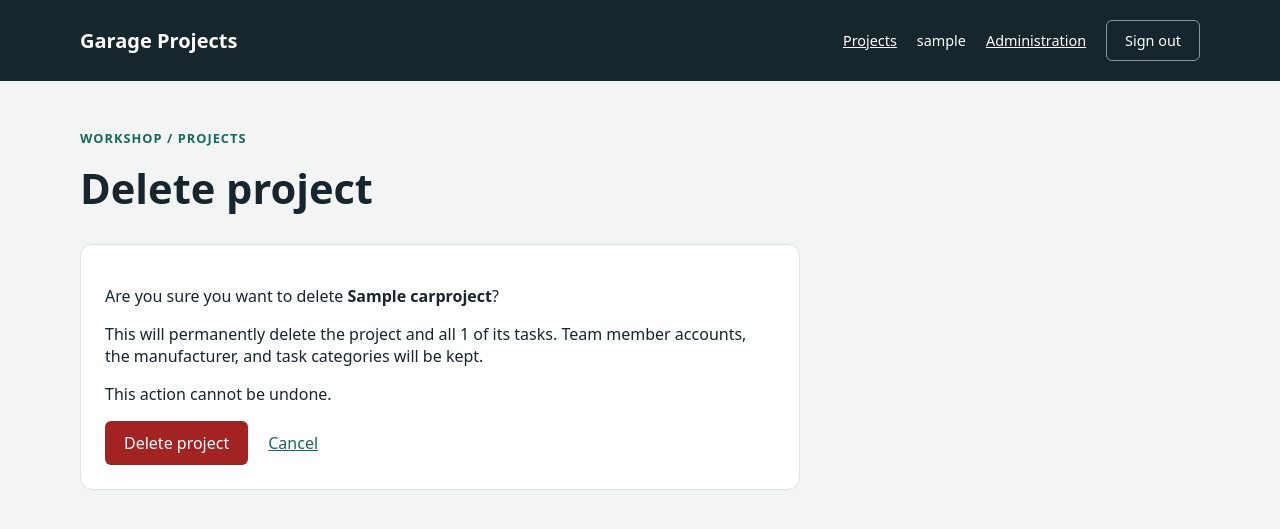
After one commit to Maksym-Murtazin/garage-projects, a Django app: page /projects/1/delete/ in a window 1280 px wide. The commit adds this page. Shown: the top 529 px of the page. Run offline with Django 5.2, Linux system fonts and the light colour scheme; a user stored in the database is signed in; tables that the repository leaves empty hold one stand-in row (values such as "Sample post").

Commit message:
feat: Add project deletion confirmation

```diff
--- a/workshop/static/workshop/css/styles.css
+++ b/workshop/static/workshop/css/styles.css
@@ -32,6 +32,8 @@ textarea { resize: vertical; }
 button, .button { background: #17695e; color: #fff; border: 1px solid transparent; border-radius: 6px; padding: 10px 18px; font: inherit; cursor: pointer; }
 .button { display: inline-block; text-decoration: none; }
 button:hover, .button:hover { background: #104d45; }
+.danger { background: #a32323; }
+.danger:hover { background: #7e1919; }
 .edit-form { max-width: 720px; margin-bottom: 32px; }
 .form-actions { display: flex; align-items: center; gap: 20px; }
 button.secondary { background: transparent; border-color: #89989f; }
--- /dev/null
+++ b/workshop/templates/workshop/carproject_confirm_delete.html
@@ -0,0 +1,23 @@
+{% extends "base.html" %}
+
+{% block title %}Delete project | Garage Projects{% endblock %}
+
+{% block content %}
+  <section class="page-heading">
+    <p class="eyebrow">Workshop / Projects</p>
+    <h1>Delete project</h1>
+  </section>
+  <section class="panel edit-form">
+    <p>Are you sure you want to delete <strong>{{ project.title }}</strong>?</p>
+    <p>This will permanently delete the project and all {{ project.tasks.count }} of its tasks.
+      Team member accounts, the manufacturer, and task categories will be kept.</p>
+    <p>This action cannot be undone.</p>
+    <form method="post">
+      {% csrf_token %}
+      <div class="form-actions">
+        <button class="danger" type="submit">Delete project</button>
+        <a href="{{ project.get_absolute_url }}">Cancel</a>
+      </div>
+    </form>
+  </section>
+{% endblock %}
--- a/workshop/templates/workshop/carproject_detail.html
+++ b/workshop/templates/workshop/carproject_detail.html
@@ -8,6 +8,7 @@
     <h1>{{ project.title }}</h1>
     <p class="muted">{{ project.manufacturer.name }} {{ project.model }} · {{ project.year }}</p>
     <a class="button" href="{% url 'workshop:project-update' project.pk %}">Edit project</a>
+    <a class="button danger" href="{% url 'workshop:project-delete' project.pk %}">Delete project</a>
   </section>
   <div class="project-overview">
     <section class="panel">
--- a/workshop/urls.py
+++ b/workshop/urls.py
@@ -9,5 +9,6 @@ urlpatterns = [
     path("projects/", views.CarProjectListView.as_view(), name="project-list"),
     path("projects/create/", views.CarProjectCreateView.as_view(), name="project-create"),
     path("projects/<int:pk>/edit/", views.CarProjectUpdateView.as_view(), name="project-update"),
+    path("projects/<int:pk>/delete/", views.CarProjectDeleteView.as_view(), name="project-delete"),
     path("projects/<int:pk>/", views.CarProjectDetailView.as_view(), name="project-detail"),
 ]
--- a/workshop/views.py
+++ b/workshop/views.py
@@ -3,7 +3,8 @@ from django.contrib.auth.decorators import login_required
 from django.contrib.auth.mixins import LoginRequiredMixin
 from django.db.models import Q
 from django.shortcuts import render
-from django.views.generic import CreateView, DetailView, ListView, UpdateView
+from django.urls import reverse_lazy
+from django.views.generic import CreateView, DeleteView, DetailView, ListView, UpdateView
 
 from .forms import CarProjectForm
 from .models import CarProject, Task
@@ -70,3 +71,11 @@ class CarProjectUpdateView(LoginRequiredMixin, UpdateView):
     model = CarProject
     form_class = CarProjectForm
     template_name = "workshop/carproject_form.html"
+
+
+class CarProjectDeleteView(LoginRequiredMixin, DeleteView):
+    model = CarProject
+    template_name = "workshop/carproject_confirm_delete.html"
+    context_object_name = "project"
+    success_url = reverse_lazy("workshop:project-list")
+    http_method_names = ["get", "post", "head", "options"]
```
Also changed, not shown: workshop/tests/test_views.py (+49 -1 lines), README.md.
